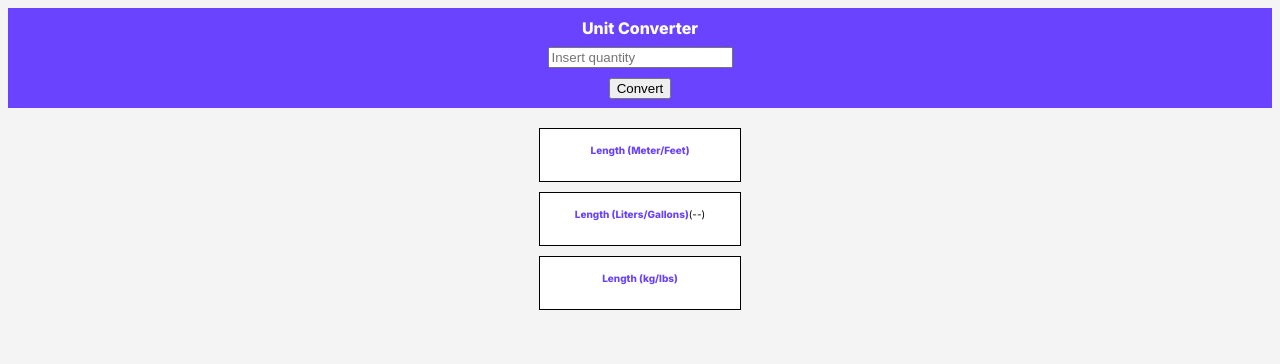
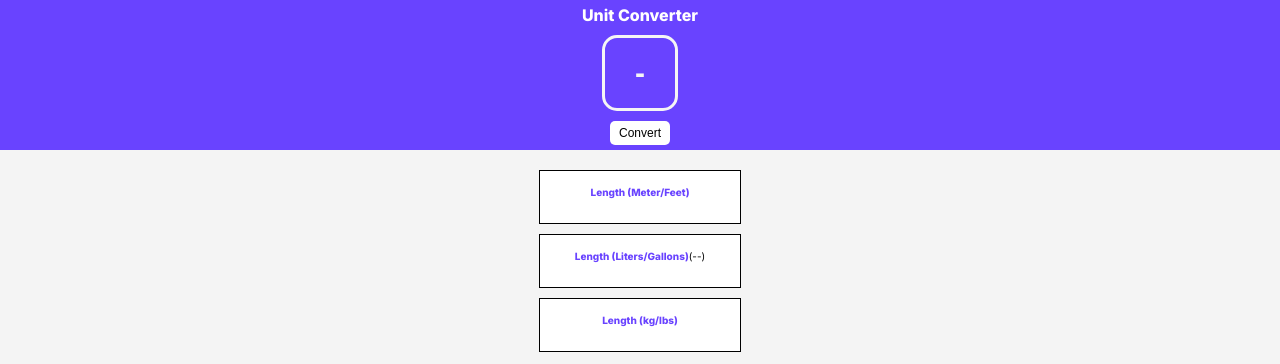
Before and after one commit to LFRezende/Unit-Converter-Extension, a plain HTML site: page index.html in a window 1280 px wide. Drawn offline with Linux system fonts and the light colour scheme.

Commit message:
Update: Banner and Input Placeholder

```diff
--- a/index.html
+++ b/index.html
@@ -14,8 +14,8 @@
   <body>
     <div id="banner">
       <header>Unit Converter</header>
-      <input type="text" placeholder="Insert quantity" />
-      <button>Convert</button>
+      <input id="measure" type="text" placeholder="-" />
+      <button id="convert">Convert</button>
     </div>
     <div id="lowerBanner">
       <div class="result">
--- a/styles.css
+++ b/styles.css
@@ -1,8 +1,9 @@
 body {
   font-family: "Inter", sans-serif;
   background-color: #f4f4f4;
+  margin: auto;
+  height: 300px;
 }
-
 #banner {
   color: white;
   background-color: #6943ff;
@@ -10,7 +11,7 @@ body {
   flex-direction: column;
   justify-content: space-evenly;
   align-items: center;
-  height: 100px;
+  height: 150px;
   font-weight: bold;
   margin-bottom: 20px;
 }
@@ -20,6 +21,11 @@ body {
   flex-direction: column;
   justify-content: space-evenly;
   align-items: center;
+}
+
+#measure {
+  width: 30px;
+  height: 30px;
 }
 
 .result {
@@ -48,3 +54,41 @@ body {
   justify-content: center;
   align-items: center;
 }
+
+#convert {
+  display: flex;
+  justify-content: center;
+  width: 60px;
+  padding: 5px 10px;
+  border: 0px solid transparent;
+  border-radius: 5px;
+  font-size: 12px;
+  background-color: white;
+}
+
+#convert:hover {
+  transition: 0.2s;
+  background-color: black;
+  color: white;
+}
+
+#measure {
+  margin-top: 5px;
+  margin-bottom: 5px;
+  background-color: #6943ff;
+  border: 3px solid whitesmoke;
+  border-radius: 15px;
+  width: 50px;
+  height: 50px;
+  color: whitesmoke; /*Text inputed*/
+  font-weight: bold;
+  padding: 10px;
+  text-align: center;
+  font-size: 30px;
+}
+
+::placeholder {
+  color: whitesmoke; /*Text before input*/
+  font-weight: bold;
+  padding: 10px;
+}
```
